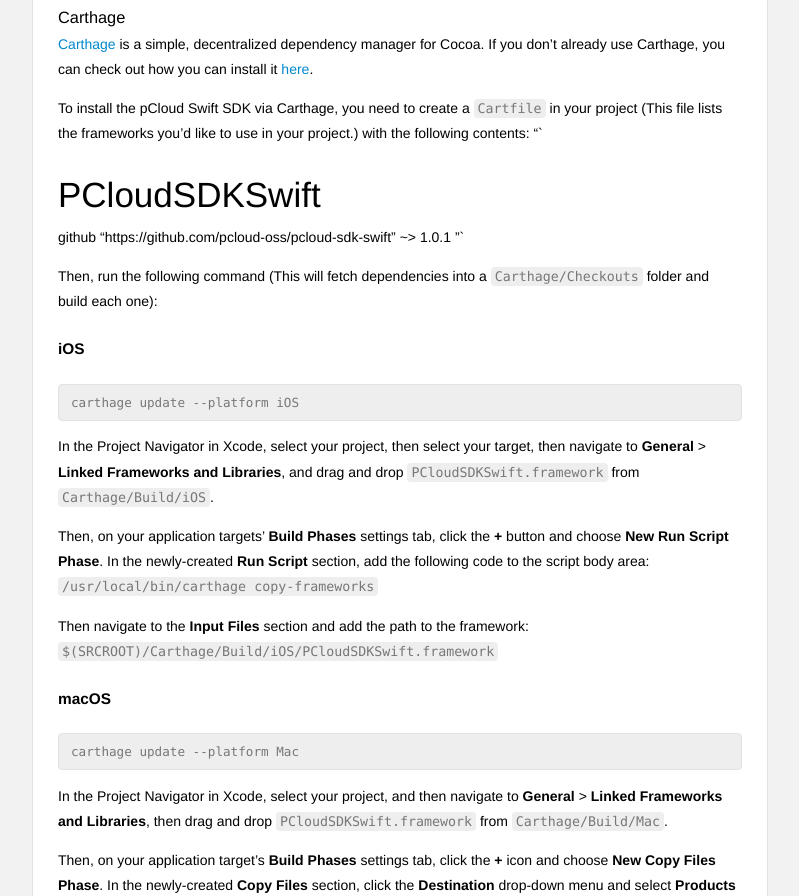
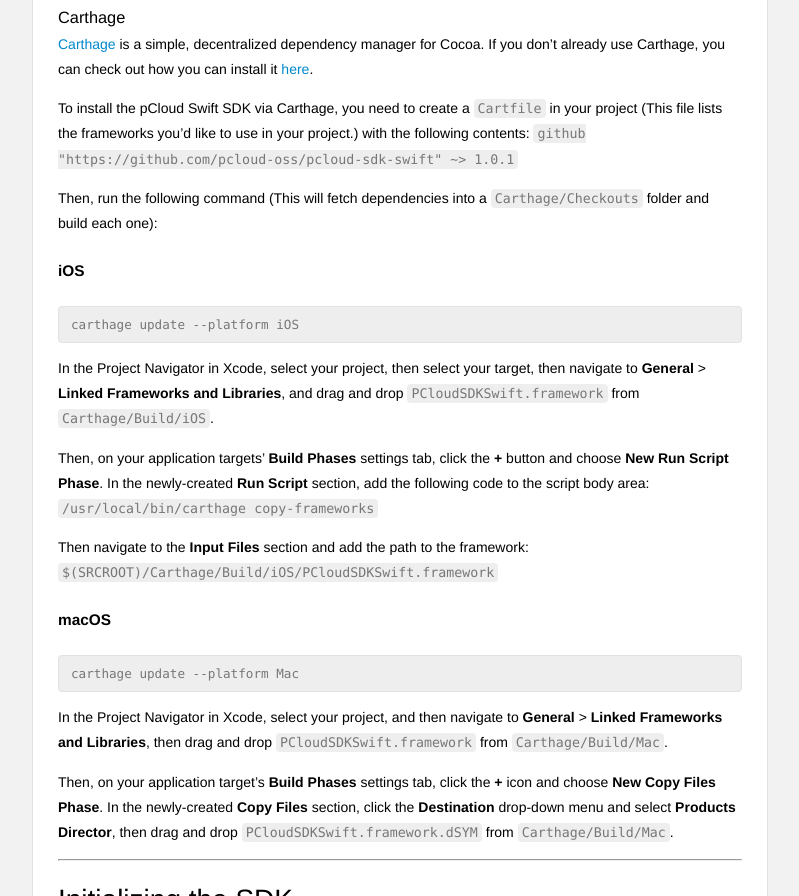
Before and after one commit to pCloud/pcloud-sdk-swift, a plain HTML site: page docs/docsets/PCloudSDKSwift.docset/Contents/Resources/Documents/index.html in a window 1280 px wide. Shown: the part 1688-2584 px from the top of the page, without its empty margins (364-1163 px from the left). Drawn offline with Linux system fonts and the light colour scheme; files that its build step writes are made by us from their sources; files whose address does not match are found by name.

Commit message:
update docs

```diff
--- a/docs/docsets/PCloudSDKSwift.docset/Contents/Resources/Documents/index.html
+++ b/docs/docsets/PCloudSDKSwift.docset/Contents/Resources/Documents/index.html
@@ -436,11 +436,9 @@ pod update
 <p><a href="https://github.com/Carthage/Carthage">Carthage</a> is a simple, decentralized dependency manager for Cocoa. If you don&rsquo;t already use Carthage, you can check out how you can install it <a href="https://github.com/Carthage/Carthage#installing-carthage">here</a>.</p>
 
 <p>To install the pCloud Swift SDK via Carthage, you need to create a <code>Cartfile</code> in your project (This file lists the frameworks you’d like to use in your project.) with the following contents:
-&ldquo;`</p>
-<a href='#pcloudsdkswift' class='anchor' aria-hidden=true><span class="header-anchor"></span></a><h1 id='pcloudsdkswift'>PCloudSDKSwift</h1>
-
-<p>github <q>https://github.com/pcloud-oss/pcloud-sdk-swift</q> ~&gt; 1.0.1
-&rdquo;`</p>
+<code>
+github &quot;https://github.com/pcloud-oss/pcloud-sdk-swift&quot; ~&gt; 1.0.1
+</code></p>
 
 <p>Then, run the following command (This will fetch dependencies into a <code>Carthage/Checkouts</code> folder and build each one):</p>
 <a href='#ios' class='anchor' aria-hidden=true><span class="header-anchor"></span></a><h5 id='ios'>iOS</h5>
```
Also changed, not shown: docs/index.html (+3 -5 lines), 1 other file.
